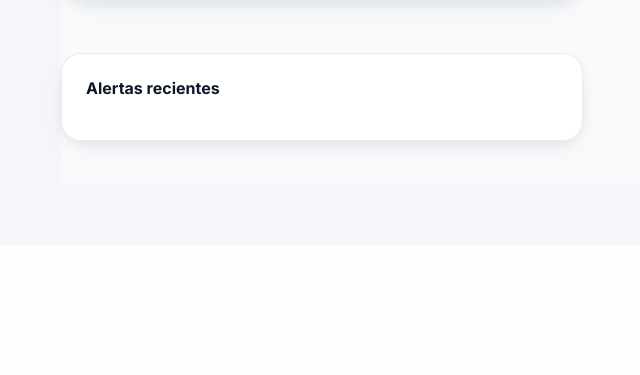
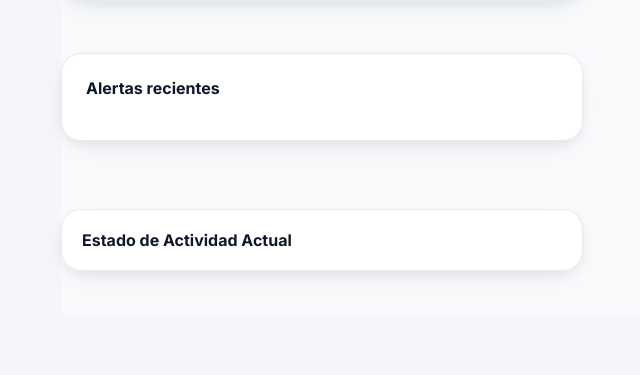
Before and after one commit to isarodri8914/farmwatch2.0, a Flask app: template templates/dashboard.html in a window 1280 px wide. Shown: the part 2199-2574 px from the top of the page, without its empty margins (277-917 px from the left). Before the commit the page ends 2349 px from the top, so only its background shows below. Run offline with Flask 3, Linux system fonts and the light colour scheme; the template is opened without the code that fills it, so the values that code supplies are empty.

Commit message:
editnuevo

```diff
--- a/static/js/dashboard.js
+++ b/static/js/dashboard.js
@@ -344,12 +344,45 @@ async function updateCharts() {
       });
 
       // Ajustar zoom para ver todas las vacas
+// ... (código anterior del mapa) ...
       if (markers.length > 0) {
         const group = L.featureGroup(markers);
         map.fitBounds(group.getBounds().pad(0.2));
       }
 
-      // Actualizar gráficas de dona y líneas
+      // --- NUEVO: LISTA DE ESTADOS EN TIEMPO REAL ---
+      const behaviorList = document.getElementById("behaviorList");
+      if (behaviorList) {
+          behaviorList.innerHTML = ""; // Limpiar lista previa
+          cows.forEach(cow => {
+              // Calculamos la misma intensidad que en el mapa
+              const intensidad = cow.actividad ||
+                                 (cow.gyro_x ? Math.sqrt(Math.pow(cow.gyro_x,2) + Math.pow(cow.gyro_y,2) + Math.pow(cow.gyro_z,2)) : 0);
+
+              const comportamiento = obtenerEstadoVaca(intensidad);
+
+              // Definir colores rápidos para las etiquetas
+              const bg = comportamiento === "Reposo" ? "#e2e8f0" :
+                         comportamiento === "Rumia/Descanso" ? "#dcfce7" :
+                         comportamiento === "Pastoreo" ? "#fef9c3" : "#fee2e2";
+
+              const colorText = comportamiento === "Reposo" ? "#475569" :
+                                comportamiento === "Rumia/Descanso" ? "#166534" :
+                                comportamiento === "Pastoreo" ? "#854d0e" : "#991b1b";
+
+              const item = document.createElement("div");
+              item.style = `background: #f8fafc; padding: 10px; border-radius: 8px; border: 1px solid #e2e8f0; text-align: center;`;
+              item.innerHTML = `
+                  <div style="font-weight: 600; font-size: 0.85rem; color: #64748b;">Vaca ${cow.id}</div>
+                  <div style="background: ${bg}; color: ${colorText}; font-size: 0.75rem; font-weight: bold; padding: 4px 8px; border-radius: 12px; margin-top: 5px; display: inline-block;">
+                    ${comportamiento}
+                  </div>
+              `;
+              behaviorList.appendChild(item);
+          });
+      }
+      // ----------------------------------------------
+
       updateDonuts(cows);
       await updateCharts();
 
--- a/templates/dashboard.html
+++ b/templates/dashboard.html
@@ -97,6 +97,12 @@
         <ul id="alertsList" class="alerts-list"></ul>
       </div>
 
+
+      <div class="card behavior-panel" style="margin-top: 1rem;">
+    <h4>Estado de Actividad Actual</h4>
+    <div id="behaviorList" class="behavior-grid">
+        </div>
+</div>
     </div>
 
     <aside class="right-pan">
```
